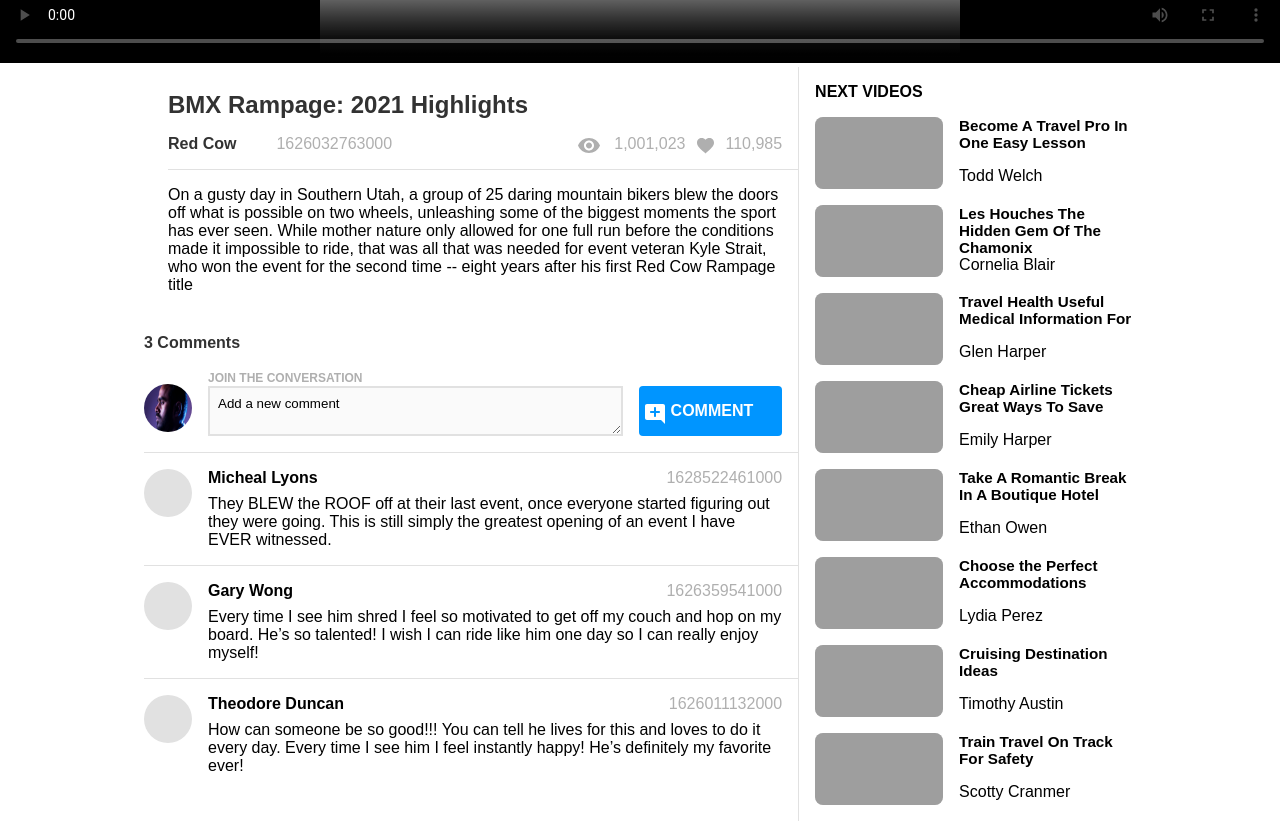
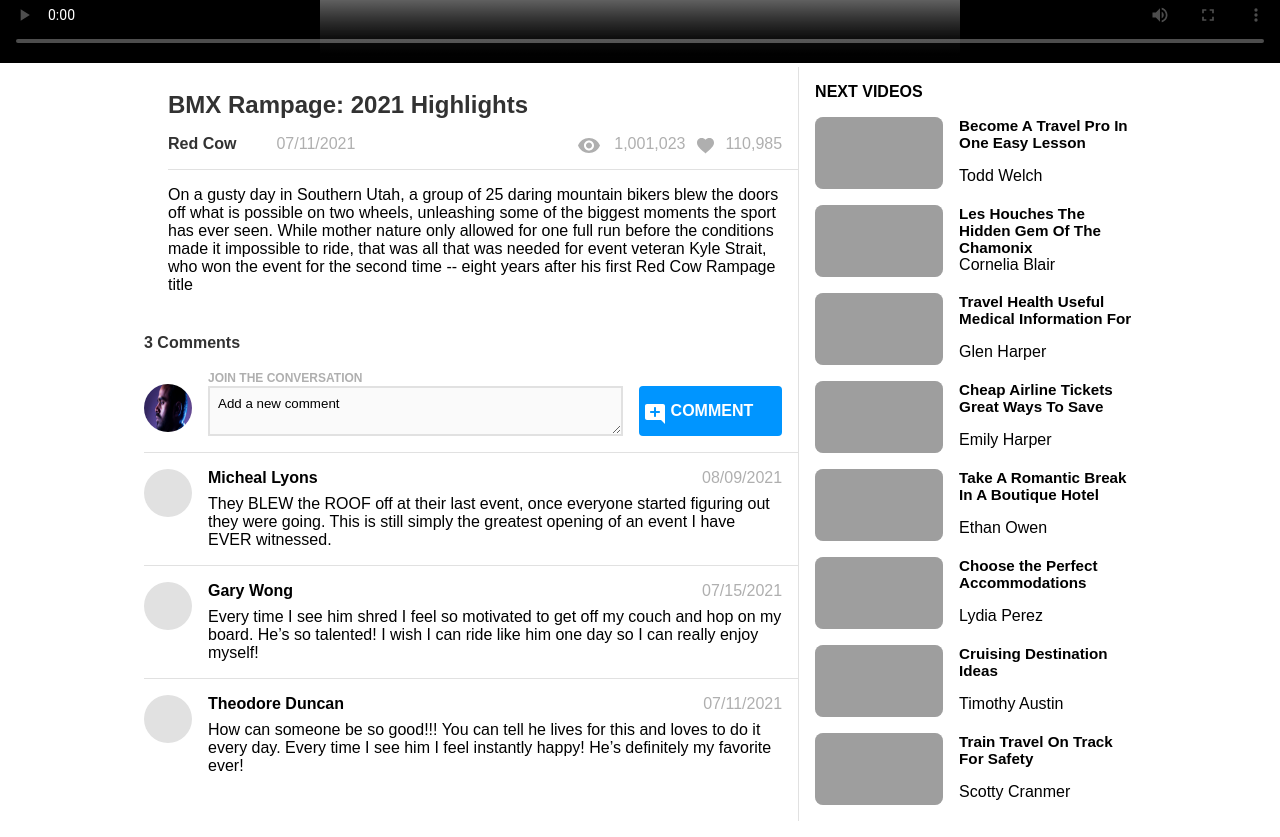
Before and after one commit to mnguyendon/melanie-nguyendon-brainflix, a React (Create React App) app: page / in a window 1280 px wide. Shown: the part 500-1337 px from the top of the page. Built offline with nearby package versions, Linux system fonts and the light colour scheme.

Commit message:
fixed timestamps

```diff
--- a/src/components/Comments/Comments.jsx
+++ b/src/components/Comments/Comments.jsx
@@ -1,4 +1,5 @@
 import "./Comments.scss";
+import { formatTimestamp } from "../../utils/utils";
 import { useState } from "react";
 import videoInfoData from "../../data/video-details.json";
 
@@ -11,7 +12,9 @@ function Comments({ currentVideo }) {
           <div className="comments__details">
             <div className="comments__info">
               <p className="comments__name">{comment.name}</p>
-              <p className="comments__date">{comment.timestamp}</p>
+              <p className="comments__date">
+                {formatTimestamp(comment.timestamp)}
+              </p>
             </div>
             <p className="comments__comment">{comment.comment}</p>
           </div>
--- a/src/components/VideoInfo/VideoInfo.jsx
+++ b/src/components/VideoInfo/VideoInfo.jsx
@@ -1,8 +1,7 @@
 import "./VideoInfo.scss";
-import videoInfo from "../../data/video-details.json";
 import viewsIcon from "../../assets/icons/views.svg";
 import likesIcon from "../../assets/icons/likes.svg";
-import { useState } from "react";
+import { formatTimestamp } from "../../utils/utils";
 
 function VideoInfo({ currentVideo }) {
   return (
@@ -14,7 +13,7 @@ function VideoInfo({ currentVideo }) {
             {currentVideo.channel}
           </h2>
           <p className="videoInfo__date videoInfo__item">
-            {currentVideo.timestamp}
+            {formatTimestamp(currentVideo.timestamp)}
           </p>
         </div>
         <div className="videoInfo__specifics-dynamic">
--- /dev/null
+++ b/src/utils/utils.js
@@ -0,0 +1,9 @@
+export function formatTimestamp(timestamp) {
+  const date = new Date(timestamp);
+  const options = {
+    year: "numeric",
+    month: "2-digit",
+    day: "2-digit",
+  };
+  return date.toLocaleDateString("en-US", options);
+}
```
